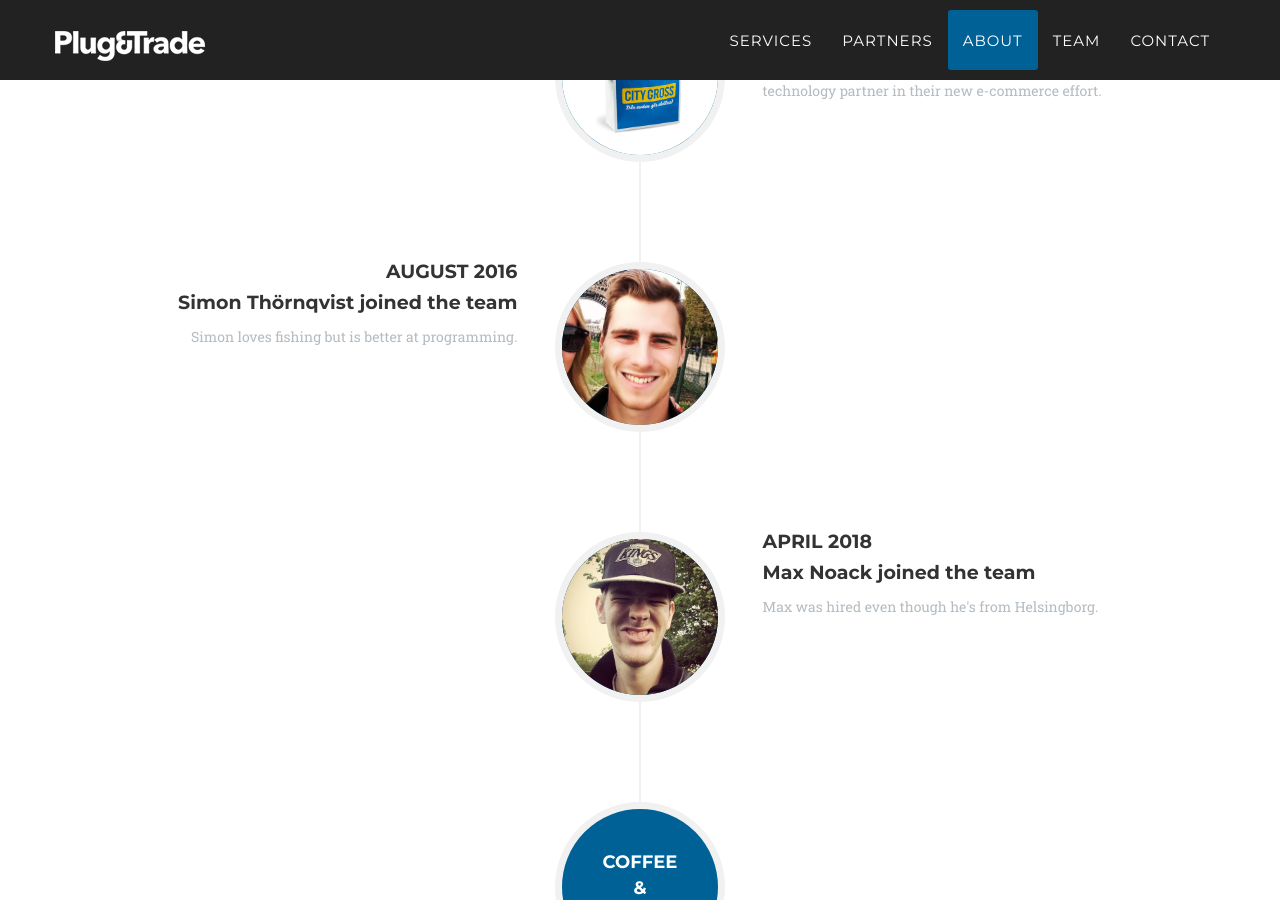
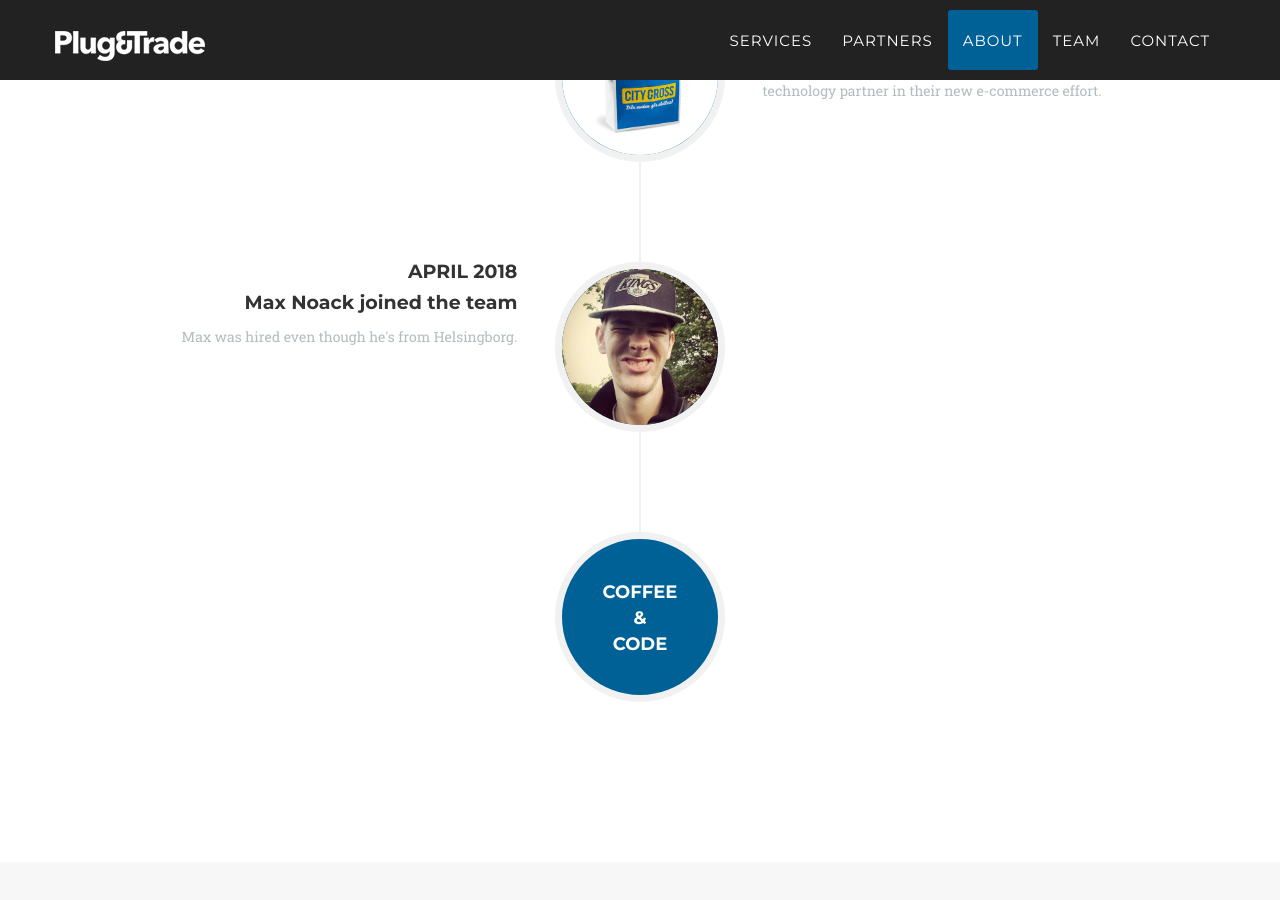
Before and after one commit to PlugAndTrade/plugandtrade.github.io, a Jekyll site: the page built from index.html, in a window 1280 px wide and 900 px high, scrolled down 4150 px. Built offline with Jekyll 4.4.1, drawn with Linux system fonts in a browser that asks for light colours; some web fonts are replaced; some of the changed text lies outside the part shown.

Commit message:
Removing Simon

```diff
--- a/_config.yml
+++ b/_config.yml
@@ -45,15 +45,6 @@ people:
     - title: facebook
       url: https://www.facebook.com/martindrangsfeldt.nielsen
 
-- name: Simon Thörnqvist
-  pic: 6
-  position: Fisherman
-  social:
-    - title: github
-      url: https://github.com/drowzy
-    - title: linkedin
-      url: https://se.linkedin.com/in/simon-th%C3%B6rnqvist-71454461/en
-
 - name: Max Noack
   pic: 8
   position: Environmental Justice Warrior
--- a/_includes/about.html
+++ b/_includes/about.html
@@ -96,20 +96,6 @@
                         </li>
                         <li>
                             <div class="timeline-image">
-                                <img class="img-circle img-responsive" src="img/team/6.jpg" alt="Simon Thörnqvist">
-                            </div>
-                            <div class="timeline-panel">
-                                <div class="timeline-heading">
-                                    <h4>August 2016</h4>
-                                    <h4 class="subheading">Simon Thörnqvist joined the team</h4>
-                                </div>
-                                <div class="timeline-body">
-                                    <p class="text-muted">Simon loves fishing but is better at programming.</p>
-                                </div>
-                            </div>
-                        </li>
-                        <li class="timeline-inverted">
-                            <div class="timeline-image">
                                 <img class="img-circle img-responsive" src="img/team/8.jpg" alt="Max Noack">
                             </div>
                             <div class="timeline-panel">
```
Also changed, not shown: img/team/6.jpg (deleted).
